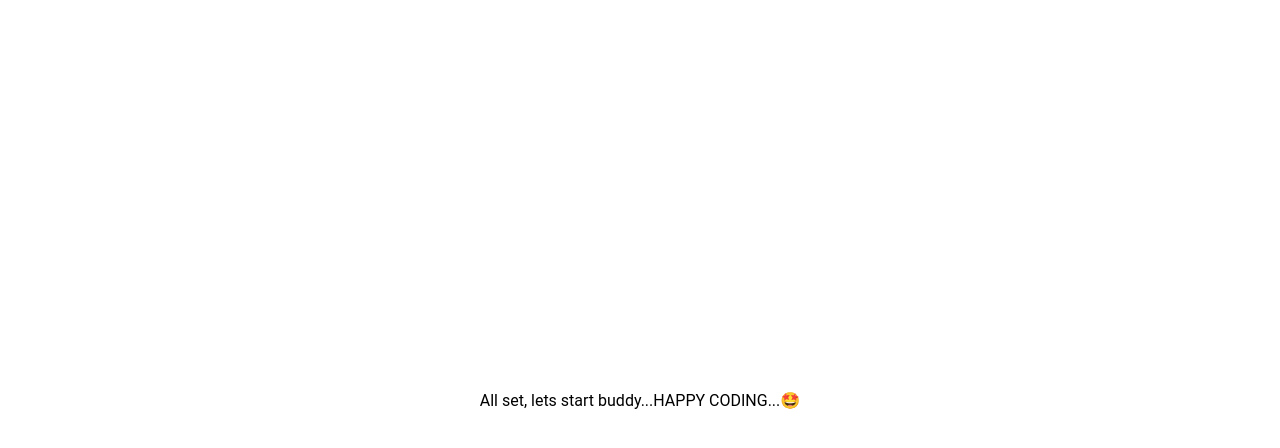
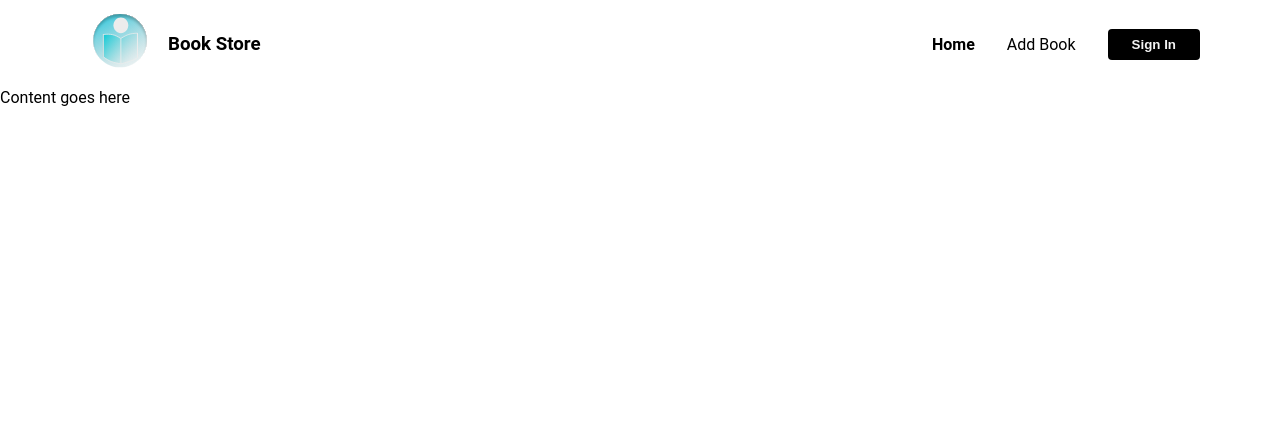
Before and after one commit to DSK9012/Book-Store-Application, a React (Create React App) app in the folder client/: page /home in a window 1280 px wide. Shown: the top 448 px of the page. Built offline with nearby package versions, Linux system fonts and the light colour scheme.

Commit message:
installed req dependencies and created header component

```diff
--- a/client/src/App.jsx
+++ b/client/src/App.jsx
@@ -1,11 +1,12 @@
-import { BrowserRouter } from 'react-router-dom';
-import Main from 'components/Main';
+import { Navigate, Route, Routes } from 'react-router';
+import Home from 'components/Home';
 
 function App() {
   return (
-    <BrowserRouter>
-      <Main />
-    </BrowserRouter>
+    <Routes>
+      <Route path='/' element={<Navigate replace to='/home' />} />
+      <Route path='/home' element={<Home />} />
+    </Routes>
   );
 }
 
--- /dev/null
+++ b/client/src/components/Header/Header.jsx
@@ -0,0 +1,81 @@
+import styled from '@emotion/styled';
+import { NavLink } from 'react-router-dom';
+import bookStoreLogo from 'assets/images/book-store-logo.svg';
+
+const $Header = styled.header({
+  width: '100%',
+  padding: '14px 80px',
+  display: 'flex',
+  alignItems: 'center',
+  justifyContent: 'space-between',
+});
+
+const $Title = styled.div({
+  display: 'flex',
+  alignItems: 'center',
+});
+
+const $TitleText = styled.h3({
+  paddingLeft: '8px',
+});
+
+const $NavList = styled.ul({
+  textDecoration: 'none',
+  display: 'flex',
+  alignItems: 'center',
+  justifyContent: 'space-between',
+  listStyle: 'none',
+  '& li:not(:last-child)': {
+    paddingRight: '32px',
+  },
+});
+
+const $NavLink = styled(NavLink)`
+  text-decoration: none;
+  color: black;
+  &.active {
+    font-weight: bold;
+    color: black;
+  }
+`;
+
+const $SignInBtn = styled.button({
+  backgroundColor: 'black',
+  borderRadius: '4px',
+  outline: 'none',
+  border: 'none',
+  padding: '8px 24px',
+  color: 'whitesmoke',
+  fontWeight: 'bold',
+  cursor: 'pointer',
+});
+
+function Header() {
+  return (
+    <$Header>
+      <$Title>
+        <img src={bookStoreLogo} alt='book-store-logo' width='80px' height='60px' />
+        <$TitleText>Book Store</$TitleText>
+      </$Title>
+      <div>
+        <$NavList>
+          <li>
+            <$NavLink to='/home' className={(navData) => (navData.isActive ? 'active' : '')}>
+              Home
+            </$NavLink>
+          </li>
+          <li>
+            <$NavLink to='/add-book' className={(navData) => (navData.isActive ? 'active' : '')}>
+              Add Book
+            </$NavLink>
+          </li>
+          <li>
+            <$SignInBtn>Sign In</$SignInBtn>
+          </li>
+        </$NavList>
+      </div>
+    </$Header>
+  );
+}
+
+export default Header;
--- /dev/null
+++ b/client/src/components/Home.jsx
@@ -0,0 +1,10 @@
+import Header from './Header/Header';
+
+export default function Home() {
+  return (
+    <>
+      <Header />
+      <p>Content goes here</p>
+    </>
+  );
+}
--- a/client/src/components/Main.jsx
+++ /dev/null
@@ -1,9 +0,0 @@
-export default function Main() {
-  return (
-    <div style={{ display: 'flex', alignItems: 'center', justifyContent: 'center', height: '100vh', width: '100%' }}>
-      <p>All set, lets start buddy...</p>
-      <br />
-      <p>HAPPY CODING...🤩</p>
-    </div>
-  );
-}
--- /dev/null
+++ b/client/src/helpers/theme.js
@@ -0,0 +1,12 @@
+import { createTheme } from '@mui/material';
+
+const theme = createTheme({
+  palette: {
+    common: {
+      black: '#000',
+      white: '#fff',
+    },
+  },
+});
+
+export default theme;
--- a/client/src/index.css
+++ b/client/src/index.css
@@ -6,4 +6,6 @@
 
 body{
   font-family: 'Roboto', sans-serif;
+  height: 100vh;
+  width: 100vw;
 }
--- a/client/src/index.jsx
+++ b/client/src/index.jsx
@@ -1,5 +1,15 @@
 import ReactDOM from 'react-dom';
+import { ThemeProvider } from '@mui/material';
+import { BrowserRouter } from 'react-router-dom';
+import theme from 'helpers/theme';
+import 'index.css';
 import App from './App';
-import 'index.css';
 
-ReactDOM.render(<App />, document.getElementById('root'));
+ReactDOM.render(
+  <ThemeProvider theme={theme}>
+    <BrowserRouter>
+      <App />
+    </BrowserRouter>
+  </ThemeProvider>,
+  document.getElementById('root')
+);
```
Also changed, not shown: client/package.json (+12 -4 lines), client/.eslintrc.json, client/src/assets/images/book-store-logo.svg (added), client/src/helpers/sample.js (deleted), 1 other file (tests, documents, lock files or other folders).
